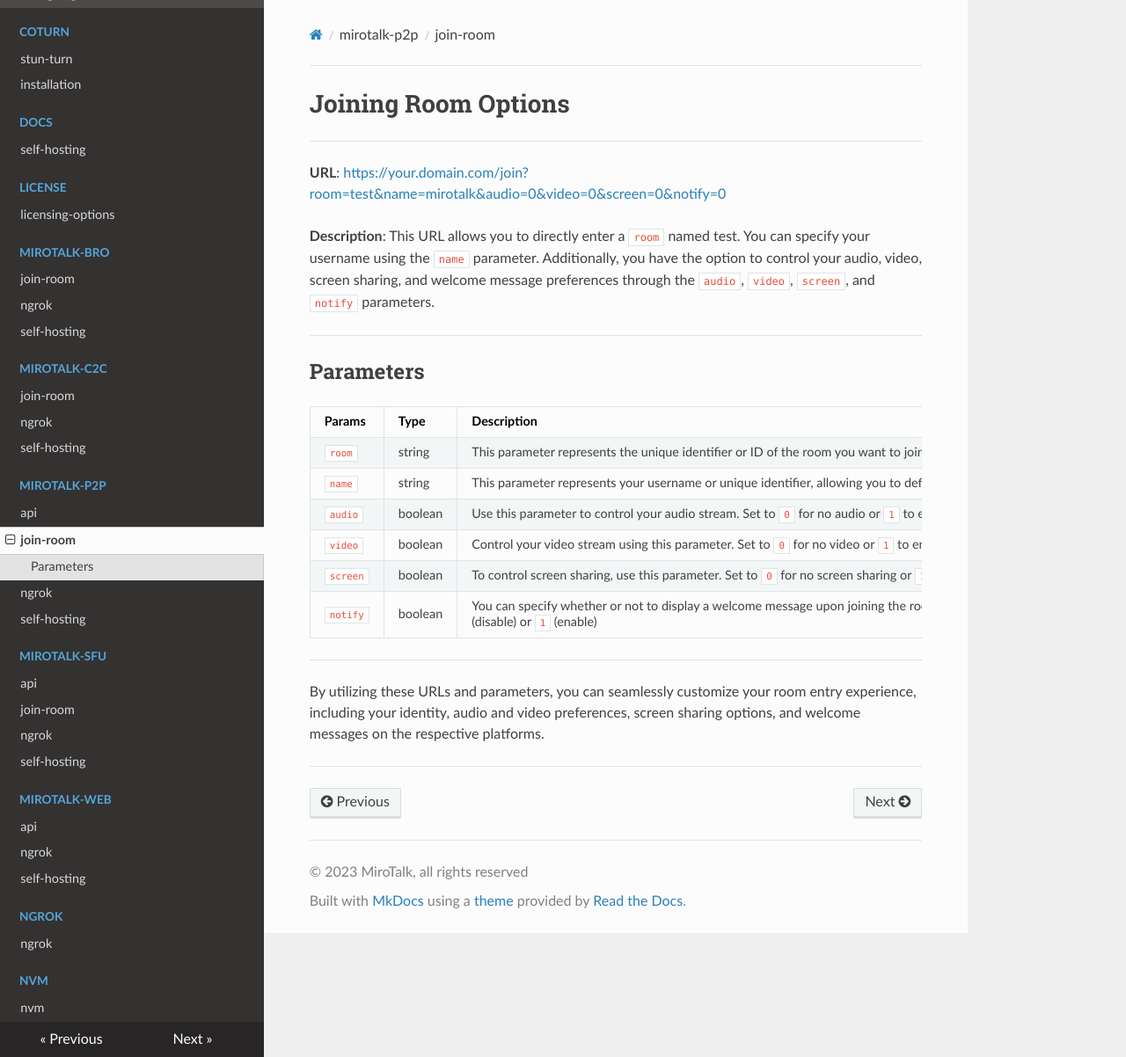
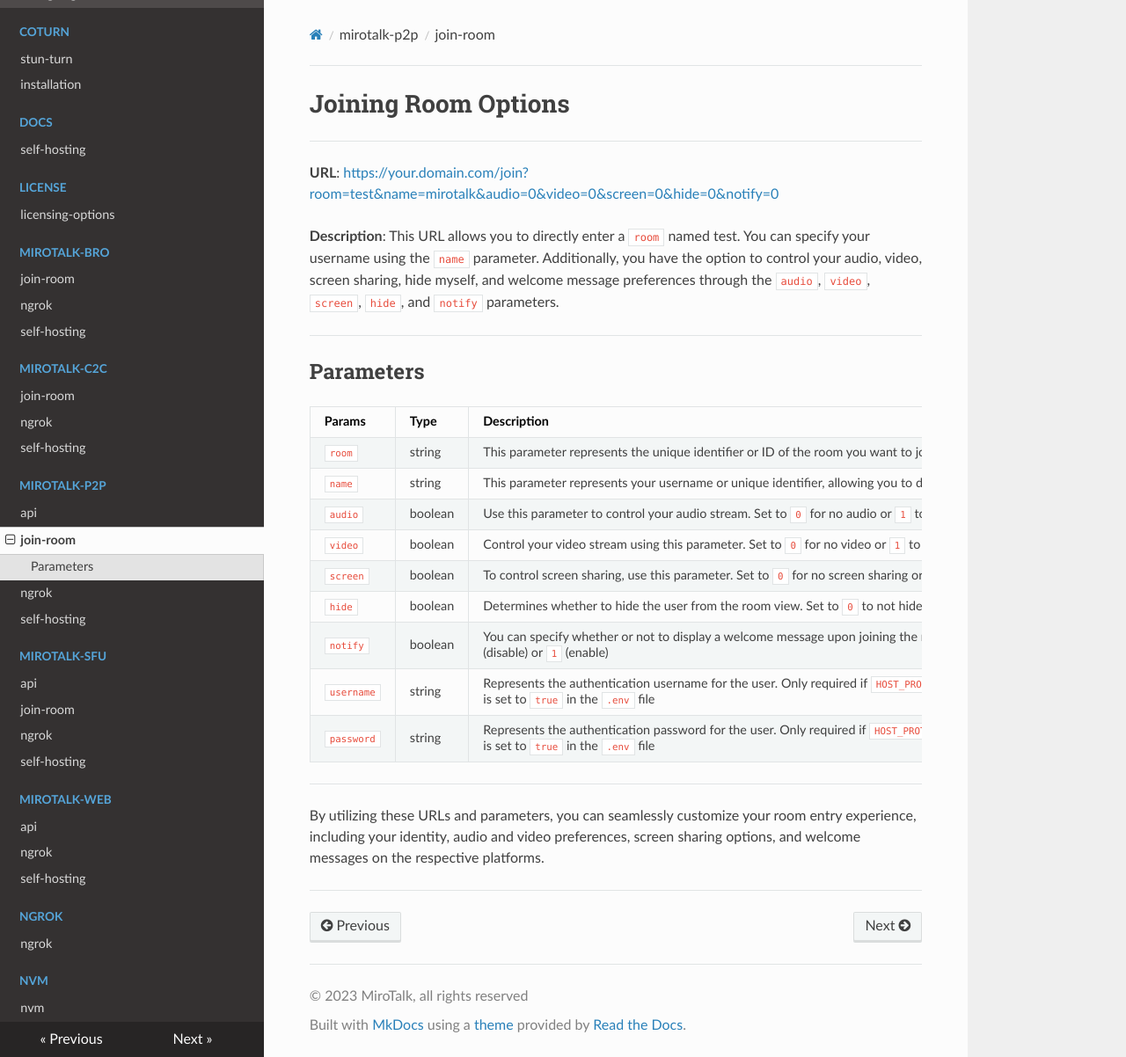
Before and after one commit to miroslavpejic85/mirotalk-docs, an MkDocs documentation site: the page built from docs/mirotalk-p2p/join-room.md, in a window 1280 px wide and 1202 px high. Shown: the whole window at 88% size. Built offline with MkDocs 1.6.1, drawn with Linux system fonts in a browser that asks for light colours; nearby versions of some CDN libraries.

Commit message:
[mirotalkdocs] - update docs

```diff
--- a/docs/mirotalk-p2p/join-room.md
+++ b/docs/mirotalk-p2p/join-room.md
@@ -2,22 +2,25 @@
 
 ---
 
-**URL**: [https://your.domain.com/join?room=test&name=mirotalk&audio=0&video=0&screen=0&notify=0](https://p2p.mirotalk.com/join?room=test&name=mirotalk&audio=0&video=0&screen=0&notify=0)
+**URL**: [https://your.domain.com/join?room=test&name=mirotalk&audio=0&video=0&screen=0&hide=0&notify=0](https://p2p.mirotalk.com/join?room=test&name=mirotalk&audio=0&video=0&screen=0&hide=0&notify=0)
 
-**Description**: This URL allows you to directly enter a `room` named test. You can specify your username using the `name` parameter. Additionally, you have the option to control your audio, video, screen sharing, and welcome message preferences through the `audio`, `video`, `screen`, and `notify` parameters.
+**Description**: This URL allows you to directly enter a `room` named test. You can specify your username using the `name` parameter. Additionally, you have the option to control your audio, video, screen sharing, hide myself, and welcome message preferences through the `audio`, `video`, `screen`, `hide`, and `notify` parameters.
 
 ---
 
 ## Parameters
 
-| Params   | Type    | Description                                                                                                                                  |
-| -------- | ------- | -------------------------------------------------------------------------------------------------------------------------------------------- |
-| `room`   | string  | This parameter represents the unique identifier or ID of the room you want to join                                                           |
-| `name`   | string  | This parameter represents your username or unique identifier, allowing you to define your identity within the room                           |
-| `audio`  | boolean | Use this parameter to control your audio stream. Set to `0` for no audio or `1` to enable audio                                              |
-| `video`  | boolean | Control your video stream using this parameter. Set to `0` for no video or `1` to enable video                                               |
-| `screen` | boolean | To control screen sharing, use this parameter. Set to `0` for no screen sharing or `1` to enable screen sharing                              |
-| `notify` | boolean | You can specify whether or not to display a welcome message upon joining the room by setting this parameter to `0` (disable) or `1` (enable) |
+| Params     | Type    | Description                                                                                                                                    |
+| ---------- | ------- | ---------------------------------------------------------------------------------------------------------------------------------------------- |
+| `room`     | string  | This parameter represents the unique identifier or ID of the room you want to join                                                             |
+| `name`     | string  | This parameter represents your username or unique identifier, allowing you to define your identity within the room                             |
+| `audio`    | boolean | Use this parameter to control your audio stream. Set to `0` for no audio or `1` to enable audio                                                |
+| `video`    | boolean | Control your video stream using this parameter. Set to `0` for no video or `1` to enable video                                                 |
+| `screen`   | boolean | To control screen sharing, use this parameter. Set to `0` for no screen sharing or `1` to enable screen sharing                                |
+| `hide`     | boolean | Determines whether to hide the user from the room view. Set to `0` to not hide or `1` to hide                                                  |
+| `notify`   | boolean | You can specify whether or not to display a welcome message upon joining the room by setting this parameter to `0` (disable) or `1` (enable)   |
+| `username` | string  | Represents the authentication username for the user. Only required if `HOST_PROTECTED` or `HOST_USER_AUTH` is set to `true` in the `.env` file |
+| `password` | string  | Represents the authentication password for the user. Only required if `HOST_PROTECTED` or `HOST_USER_AUTH` is set to `true` in the `.env` file |
 
 ---
 
```
